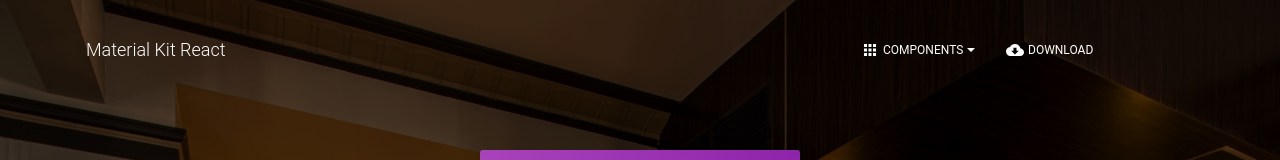
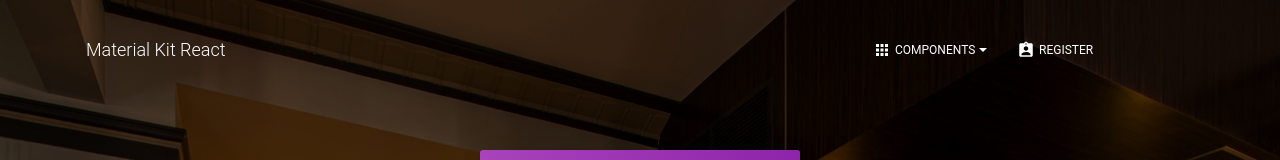
Before and after one commit to jerryz-hello/ReSTORErant, a React (Create React App) app: page /login in a window 1280 px wide. Shown: the top 160 px of the page. Built offline with nearby package versions, Linux system fonts and the light colour scheme.

Commit message:
Updated register page

```diff
--- a/src/LoginPageW.js
+++ b/src/Register.js
@@ -6,6 +6,7 @@ import Icon from "@material-ui/core/Icon";
 // @material-ui/icons
 import Email from "@material-ui/icons/Email";
 import People from "@material-ui/icons/People";
+import LockIcon from '@material-ui/icons/Lock';
 // core components
 import Header from "components/Header/Header.js";
 import HeaderLinks from "components/Header/HeaderLinks.js";
@@ -20,18 +21,31 @@ import CardFooter from "components/Card/CardFooter.js";
 import CustomInput from "components/CustomInput/CustomInput.js";
 
 import styles from "assets/jss/material-kit-react/views/loginPage.js";
+import Radio from '@material-ui/core/Radio';
+import RadioGroup from '@material-ui/core/RadioGroup';
+import FormControlLabel from '@material-ui/core/FormControlLabel';
+import FormControl from '@material-ui/core/FormControl';
+import FormLabel from '@material-ui/core/FormLabel';
 
-import image from "assets/img/bg8.jpg";
+import image from "assets/img/bg7.jpg";
+import { Typography } from "@material-ui/core";
 
 const useStyles = makeStyles(styles);
 
 export default function LoginPage(props) {
   const [cardAnimaton, setCardAnimation] = React.useState("cardHidden");
-  setTimeout(function() {
+  setTimeout(function () {
     setCardAnimation("");
   }, 700);
   const classes = useStyles();
   const { ...rest } = props;
+
+  const [role, setRole] = React.useState('restaurant');
+  const handleRoleChange = (event) => {
+    setRole(event.target.value);
+  };
+
+
   return (
     <div>
       <Header
@@ -55,13 +69,13 @@ export default function LoginPage(props) {
               <Card className={classes[cardAnimaton]}>
                 <form className={classes.form}>
                   <CardHeader color="primary" className={classes.cardHeader}>
-                    <h4>Wholesalers Login</h4>
-                    <div className={classes.socialLine}>
+                    <Typography align="center" component="h5" variant="h5">REGISTER</Typography>
+                    {/* <div className={classes.socialLine}>
                       <Button
                         justIcon
                         href="#pablo"
                         target="_blank"
-                        color="transparent"
+                        color="blue"
                         onClick={e => e.preventDefault()}
                       >
                         <i className={"fab fa-twitter"} />
@@ -70,7 +84,7 @@ export default function LoginPage(props) {
                         justIcon
                         href="#pablo"
                         target="_blank"
-                        color="transparent"
+                        color="purple"
                         onClick={e => e.preventDefault()}
                       >
                         <i className={"fab fa-facebook"} />
@@ -79,16 +93,23 @@ export default function LoginPage(props) {
                         justIcon
                         href="#pablo"
                         target="_blank"
-                        color="transparent"
+                        color="yellow"
                         onClick={e => e.preventDefault()}
                       >
                         <i className={"fab fa-google-plus-g"} />
                       </Button>
-                    </div>
+                    </div> */}
                   </CardHeader>
-                  <p className={classes.divider}>Or Be Classical</p>
+                  {/* <p className={classes.divider}>Or Be Classical</p> */}
                   <CardBody>
-                    <CustomInput
+                    <FormControl component="fieldset">
+                      <FormLabel component="legend">As</FormLabel>
+                      <RadioGroup aria-label="role" name="role" value={role} onChange={handleRoleChange}>
+                        <FormControlLabel value="restaurant" control={<Radio />} label="Restaurant" />
+                        <FormControlLabel value="wholesaler" control={<Radio />} label="Wholesaler" />
+                      </RadioGroup>
+                    </FormControl>
+                    {/* <CustomInput
                       labelText="First Name..."
                       id="first"
                       formControlProps={{
@@ -102,7 +123,7 @@ export default function LoginPage(props) {
                           </InputAdornment>
                         )
                       }}
-                    />
+                    /> */}
                     <CustomInput
                       labelText="Email..."
                       id="email"
@@ -128,9 +149,7 @@ export default function LoginPage(props) {
                         type: "password",
                         endAdornment: (
                           <InputAdornment position="end">
-                            <Icon className={classes.inputIconsColor}>
-                              lock_outline
-                            </Icon>
+                            <LockIcon className={classes.inputIconsColor}></LockIcon>
                           </InputAdornment>
                         ),
                         autoComplete: "off"
@@ -138,10 +157,10 @@ export default function LoginPage(props) {
                     />
                   </CardBody>
                   <CardFooter className={classes.cardFooter}>
-                    <Button
-                    href="/wholesaler"
+                  <Button
+                    href={role==="restaurant"?"/store":"/wholesaler"}
                     simple color="primary" size="lg">
-                      Get started
+                      REGISTER
                     </Button>
                   </CardFooter>
                 </form>
--- a/src/components/Header/HeaderLinks.js
+++ b/src/components/Header/HeaderLinks.js
@@ -12,7 +12,7 @@ import ListItem from "@material-ui/core/ListItem";
 import Tooltip from "@material-ui/core/Tooltip";
 
 // @material-ui/icons
-import { Apps, CloudDownload } from "@material-ui/icons";
+import { Apps, AssignmentInd } from "@material-ui/icons";
 
 // core components
 import CustomDropdown from "components/CustomDropdown/CustomDropdown.js";
@@ -51,12 +51,12 @@ export default function HeaderLinks(props) {
       </ListItem>
       <ListItem className={classes.listItem}>
         <Button
-          href="https://www.creative-tim.com/product/material-kit-react?ref=mkr-navbar"
+          href="/Register"
           color="transparent"
           target="_blank"
           className={classes.navLink}
         >
-          <CloudDownload className={classes.icons} /> Download
+          <AssignmentInd className={classes.icons} /> Register
         </Button>
       </ListItem>
       <ListItem className={classes.listItem}>
--- a/src/index.js
+++ b/src/index.js
@@ -11,6 +11,7 @@ import ShoppingCart from './ShoppingCart'
 import LoginPage from './LoginPage'
 // import LoginPageW from './LoginPageW'
 import AddProduct from './AddProduct'
+import Register from './Register'
 
 ReactDOM.render(
   <React.StrictMode>
@@ -22,6 +23,7 @@ ReactDOM.render(
         <Route path="/checkout" component={Checkout}></Route>
         <Route path="/cart" component={ShoppingCart}></Route>
         <Route path="/login" component={LoginPage}></Route>
+        <Route path="/Register" component={Register}></Route>
         {/* <Route path="/LoginPageW" component={LoginPageW}></Route> */}
         <Route path="/product" component={AddProduct}></Route>
     </Switch>
```
